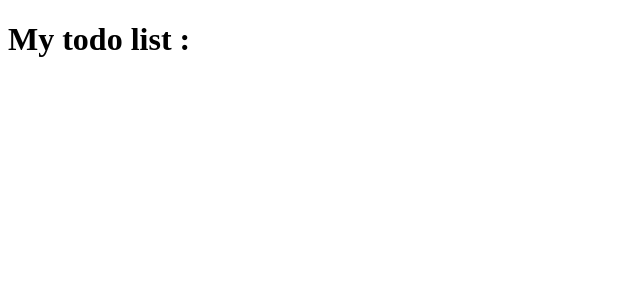
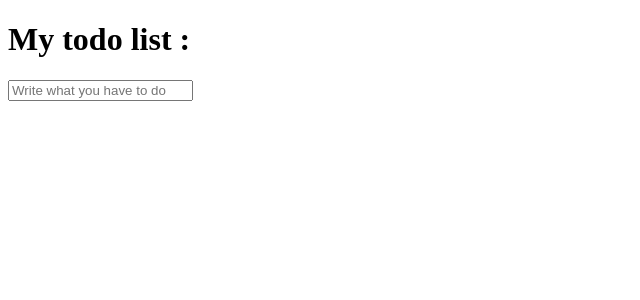
Before and after one commit to melou-dev/todolistvuejs, a Vue app: page / in a window 1280 px wide. Shown: the top 300 px of the page, without its empty margins (0-640 px from the left). Built offline with nearby package versions, Linux system fonts and the light colour scheme.

Commit message:
copy input bulma into component TodoInputText.vue

```diff
--- a/src/App.vue
+++ b/src/App.vue
@@ -1,5 +1,6 @@
 <template>
   <div>
+    <h1>My todo list :</h1>
     <TodoList />
   </div>
  </template>
--- a/src/components/TodoInputText.vue
+++ b/src/components/TodoInputText.vue
@@ -1,6 +1,8 @@
 <template>
-  <h1>My todo list :</h1>
-</template>
+    <div>
+        <input class="input is-rounded" type="text" placeholder="Write what you have to do">
+    </div>
+  </template>
 
 <script>
 
```
